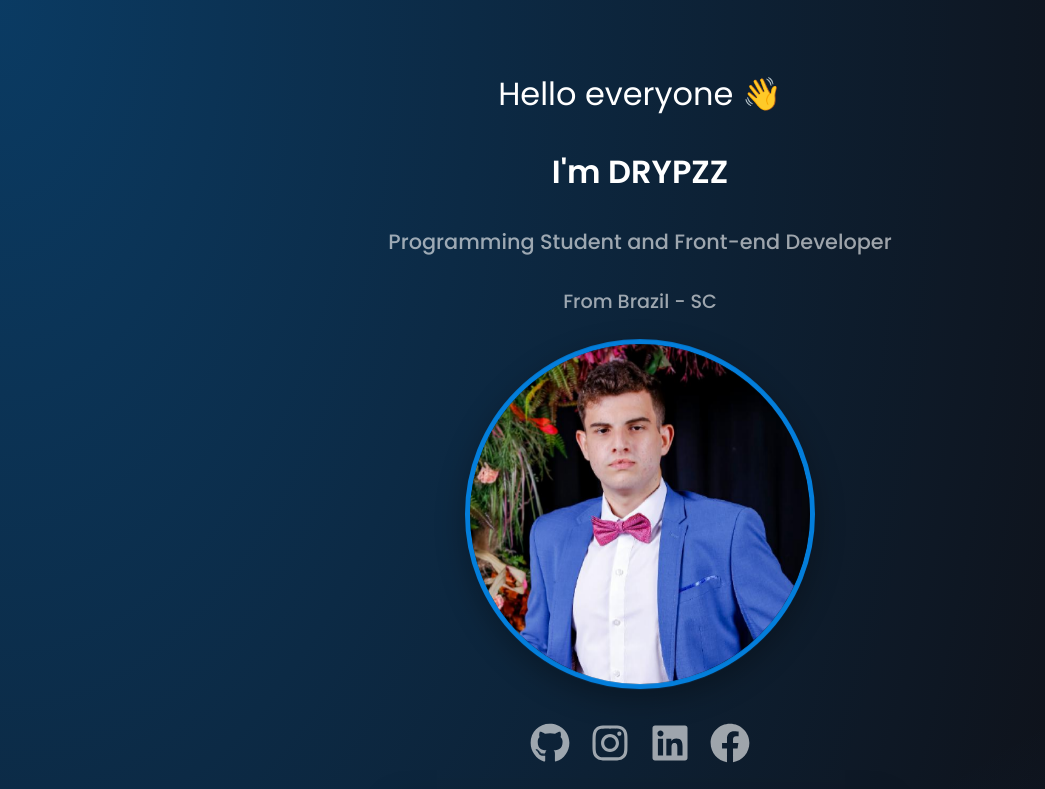
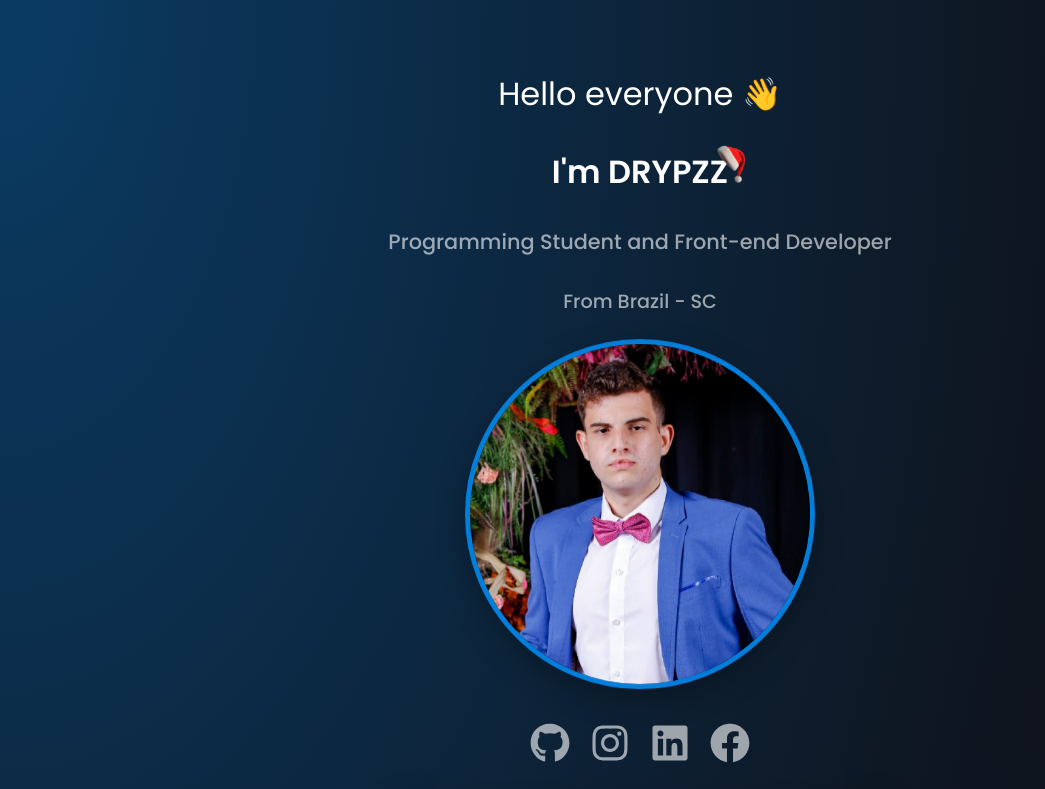
Before and after one commit to drypzz/drypzz.dev, a Next.js app: page / in a window 1280 px wide. Shown: the top 789 px of the page, without its empty margins (0-1045 px from the left). Built offline with nearby package versions, Linux system fonts and the light colour scheme; no server answers; the database is empty.

Commit message:
feat: added Christmas theme

```diff
--- a/src/app/components/renders/header/index.tsx
+++ b/src/app/components/renders/header/index.tsx
@@ -21,7 +21,7 @@ const Header = () => {
                     <h3>Hello everyone <HandlingEmoji /></h3>
                 </div>
                 <div>
-                    <h1 className="dev-title">{"I'm DRYPZZ"}</h1>
+                    <h1 id="gorro" className="dev-title">{"I'm DRYPZZ"}</h1>
                 </div>
                 <div>
                     <h5>Programming Student and Front-end Developer</h5>
--- a/src/app/components/renders/snowfall/index.rules.tsx
+++ b/src/app/components/renders/snowfall/index.rules.tsx
@@ -8,7 +8,7 @@ const useSnowFall = () => {
 
     const checkChristmasDay = () => {
         const today = new Date();
-        const christmasDay = new Date(today.getFullYear(), 11, 15);
+        const christmasDay = new Date(today.getFullYear(), 10, 29);
         const christmasDayEnd = new Date(today.getFullYear(), 11, 29);
 
         const result = today >= christmasDay && today <= christmasDayEnd;
--- a/src/app/components/renders/snowfall/index.tsx
+++ b/src/app/components/renders/snowfall/index.tsx
@@ -16,6 +16,7 @@ const SnowfallComponent = () => {
 
     return (
         <Snowfall
+            snowflakeCount={150}
             style={{
                 position: "fixed",
                 top: 0,
@@ -23,7 +24,9 @@ const SnowfallComponent = () => {
                 right: 0,
                 bottom: 0,
                 zIndex: 1,
-                opacity: .7
+                opacity: .5,
+                userSelect: "none",
+                pointerEvents: "none"
             }}
         />
     );
--- a/src/app/globals.css
+++ b/src/app/globals.css
@@ -76,6 +76,37 @@ body{
     font-size: 2rem;
 }
 
+.dev-title#gorro{
+    position: relative;
+    z-index: 10000;
+}
+
+@keyframes waveGorro {
+    0% { transform: rotate(0deg) scaleX(-1) scale(0.8); }
+    10% { transform: rotate(14deg) scaleX(-1) scale(0.8); }
+    20% { transform: rotate(-8deg) scaleX(-1) scale(0.8); }
+    30% { transform: rotate(14deg) scaleX(-1) scale(0.8); }
+    40% { transform: rotate(-4deg) scaleX(-1) scale(0.8); }
+    50% { transform: rotate(10deg) scaleX(-1) scale(0.8); }
+    60% { transform: rotate(0deg) scaleX(-1) scale(0.8); }
+    100% { transform: rotate(0deg) scaleX(-1) scale(0.8); }
+}
+
+.dev-title#gorro::before{
+    content: "";
+    position: absolute;
+    width: 100%;
+    height: 100%;
+    background-image: url("/gorro.png");
+    background-size: contain;
+    background-repeat: no-repeat;
+    background-position: center;
+    top: -10px;
+    left: 90px;
+    animation: waveGorro 3s infinite;
+    transform-origin: 50% 50%;
+}
+
 .dev-background {
     padding: 20px;
     height: 100%;
```
Also changed, not shown: public/gorro.png (added).
